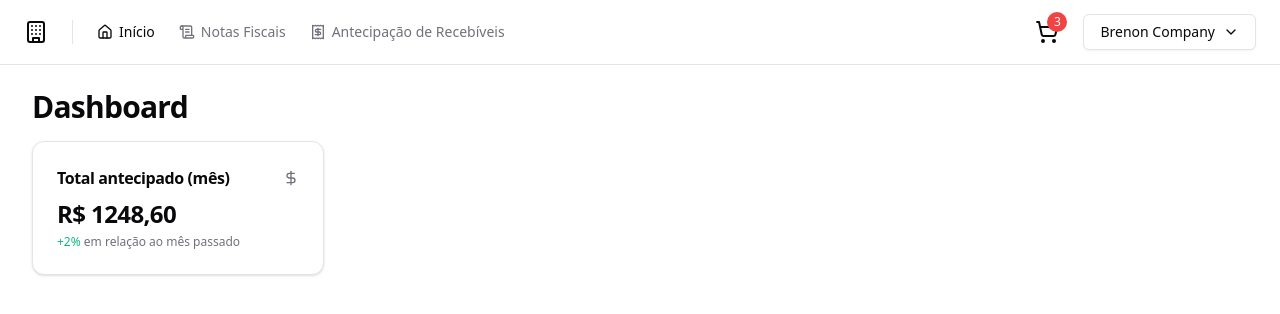
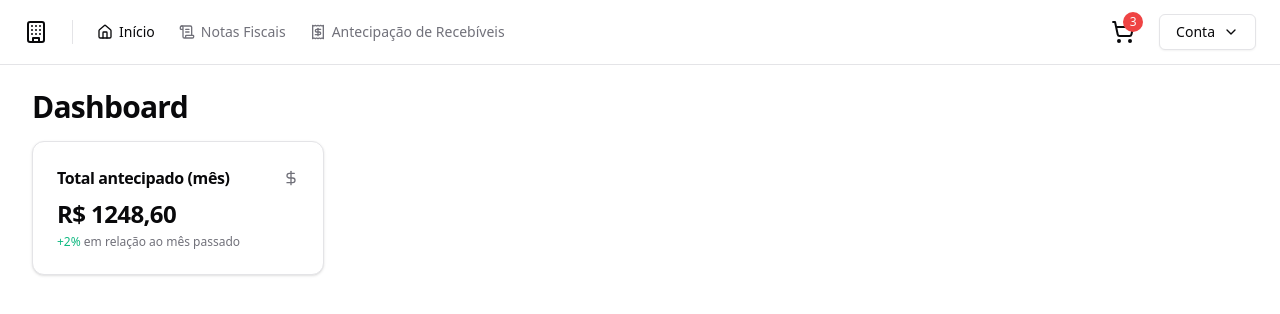
Before and after one commit to brenonPerez/anticipay-web, a React (Vite) app: page / in a window 1280 px wide. Shown: the top 314 px of the page. Built offline with nearby package versions, Linux system fonts and the light colour scheme; no server answers; sample sign-in values are in the browser's storage.

Commit message:
feat: add funcionalidade de exibir o nome da empresa logada no menu da conta

```diff
--- a/src/components/account-menu.tsx
+++ b/src/components/account-menu.tsx
@@ -1,4 +1,6 @@
 import { ChevronDown, LogOut } from 'lucide-react'
+
+import { useAuth } from '@/contexts/auth-context'
 
 import { Button } from './ui/button'
 import {
@@ -9,6 +11,8 @@ import {
 } from './ui/dropdown-menu'
 
 export function AccountMenu() {
+  const { user } = useAuth()
+
   return (
     <DropdownMenu>
       <DropdownMenuTrigger asChild>
@@ -16,8 +20,7 @@ export function AccountMenu() {
           variant="outline"
           className="flex select-none items-center gap-2"
         >
-          Brenon Company
-          <ChevronDown className="h-4 w-4" />
+          {user?.name || 'Conta'} <ChevronDown className="h-4 w-4" />
         </Button>
       </DropdownMenuTrigger>
 
```
